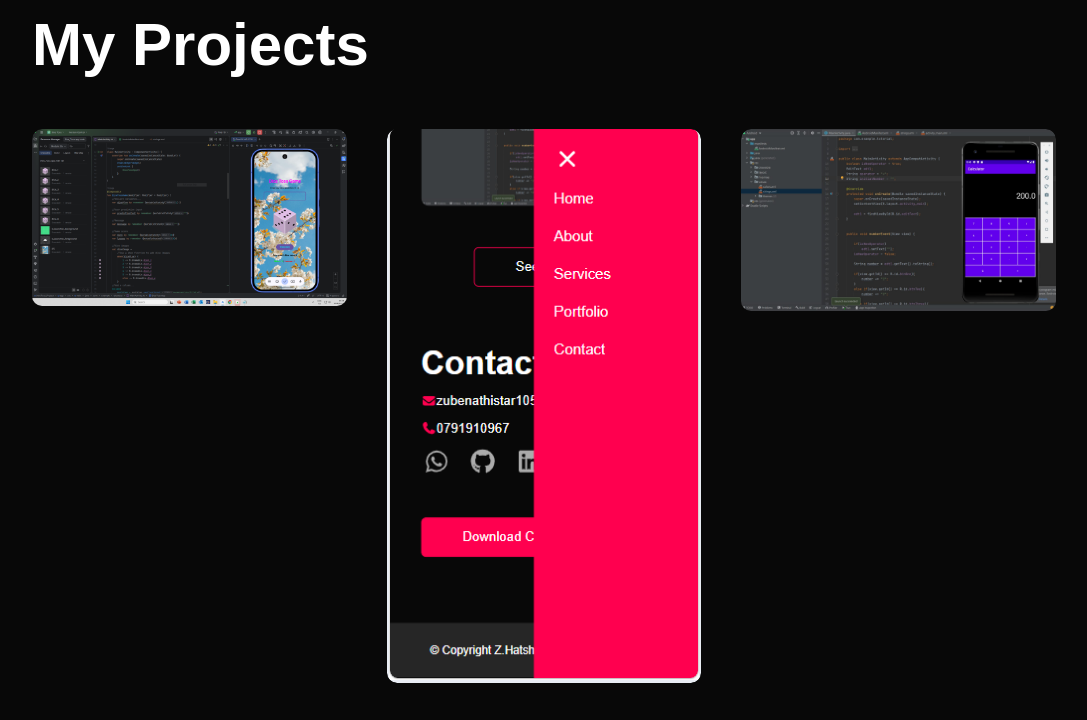
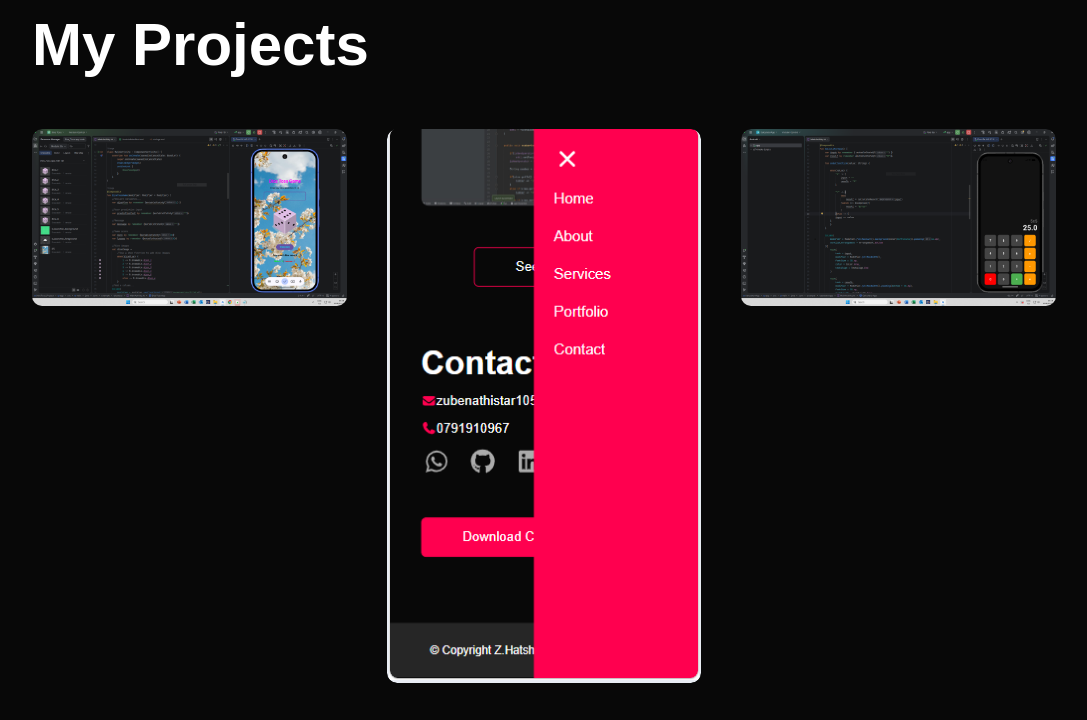
Before and after one commit to zubenathi-hatshana/PortfolioWebsite, a plain HTML site: page index.html in a window 1280 px wide. Shown: the part 1780-2500 px from the top of the page, without its empty margins (96-1183 px from the left). Drawn offline with Linux system fonts and the light colour scheme.

Commit message:
Add files via upload

```diff
--- a/index.html
+++ b/index.html
@@ -122,7 +122,7 @@
           </div>
           </div>
           <div class="work">
-            <img src="calc.jpeg" alt="IMAGE3">
+            <img src="calc.PNG" alt="IMAGE3">
             <div class="layer">
             <h3>Project:3 Calculator App (Currently in Development)</h3>
           <p>
```
Also changed, not shown: calc.PNG (added), 1 other file.
